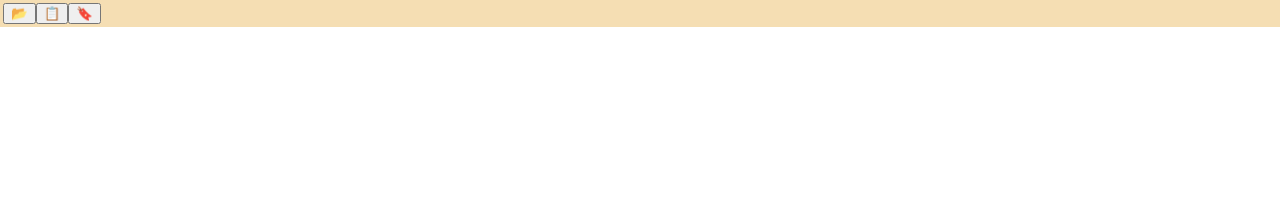
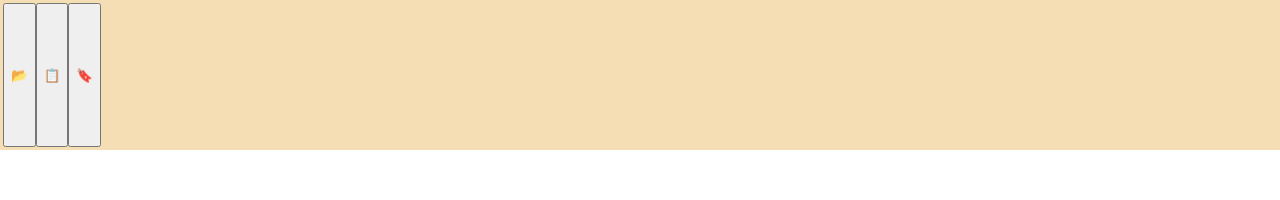
Before and after one commit to jcmsj/vuk, a Vue app: page / in a window 1280 px wide. Shown: the top 200 px of the page. Built offline with nearby package versions, Linux system fonts and the light colour scheme.

Commit message:
side panel layout++

```diff
--- a/src/components/panels/Bookmarks.vue
+++ b/src/components/panels/Bookmarks.vue
@@ -1,5 +1,7 @@
 <template>
-    <div>
+    <div
+        class="default-text"
+    >
         Bookmarks
     </div>
 </template>
--- a/src/components/panels/SidePanel.vue
+++ b/src/components/panels/SidePanel.vue
@@ -86,24 +86,27 @@ function changeTab(i) {
 }
 
 </script>
+<style lang="sass">
+.default-text
+  text-align: center
+
+</style>
 <style lang='sass' scoped>
 aside
   display: flex
   background-color: wheat
 
-  @media screen and (hover: none) and (max-width: 1024px)
+  @media screen and (max-width: 1024px)
     flex-direction: column
-
 
 section
   padding: 5px
   overflow-y: auto
-  resize: horizontal
   flex-direction: column
   display: none
   transition: transform 100ms
 
-  @media screen and (hover: none) and (max-width: 1024px)
+  @media screen and (max-width: 1024px)
     transform: translateY(-30vh)
     transition: max-height 70ms
     max-height: 0
@@ -113,11 +116,12 @@ section
       transform: translateY(0)
       display: flex
 
-  @media screen and (hover: hover) and (min-width: 1024px)
+  @media screen and (min-width: 1024px)
     transform: translateX(-30vw)
     transition: max-width 70ms
     display: flex
     max-width: 0
+    resize: horizontal
 
     &[active="true"]
       max-width: 30vw
@@ -142,4 +146,5 @@ nav
 
   @media screen and (hover: hover) and (min-width: 1024px)
     display: none
+
 </style>
--- a/src/components/panels/TOC.vue
+++ b/src/components/panels/TOC.vue
@@ -1,5 +1,7 @@
 <template>
-    <div v-if="TOC.items.size == 0">
+    <div v-if="TOC.items.size == 0"
+        class="default-text"
+    >
         Table of Contents
     </div>
     <NodeStart
```
